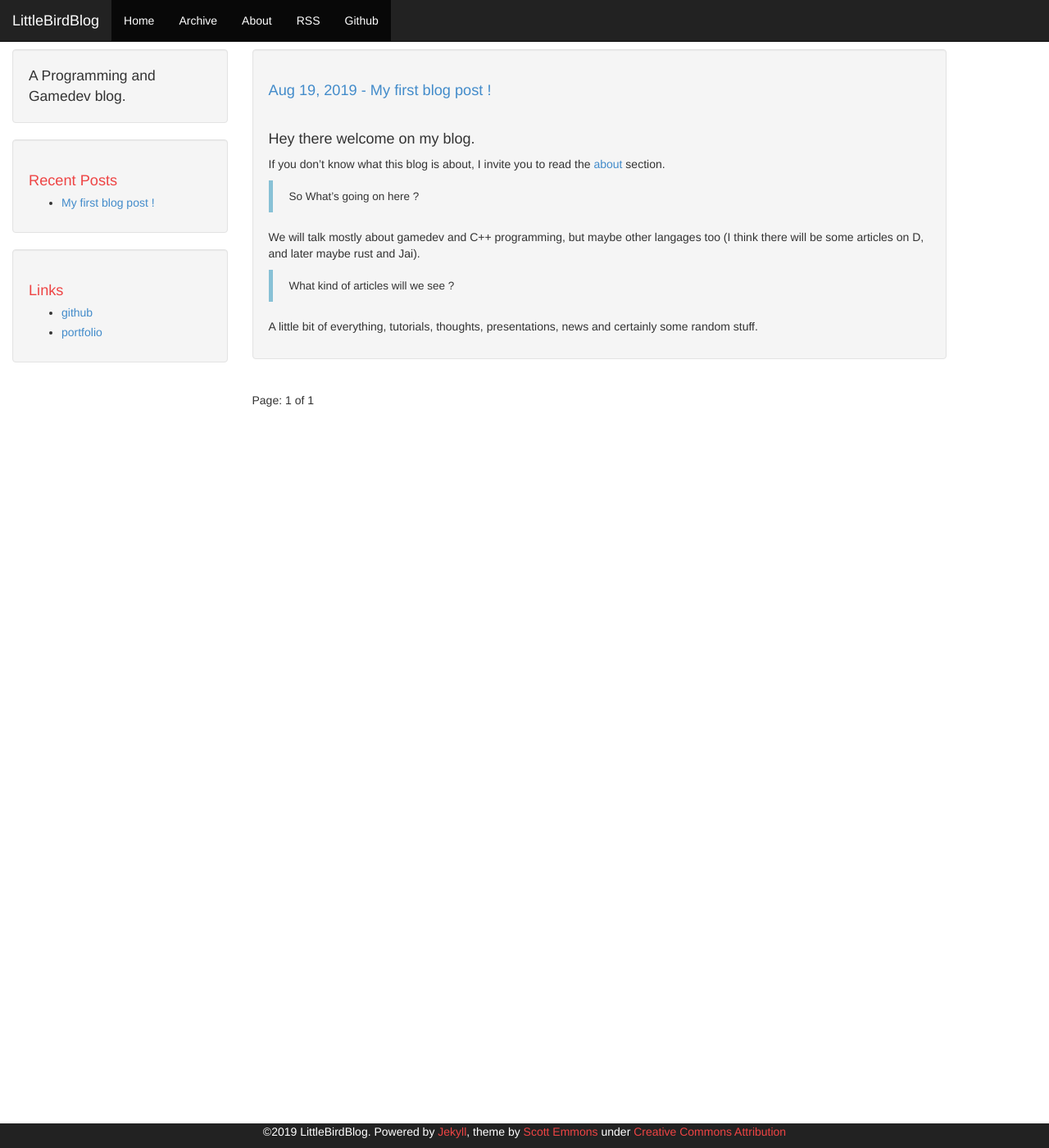
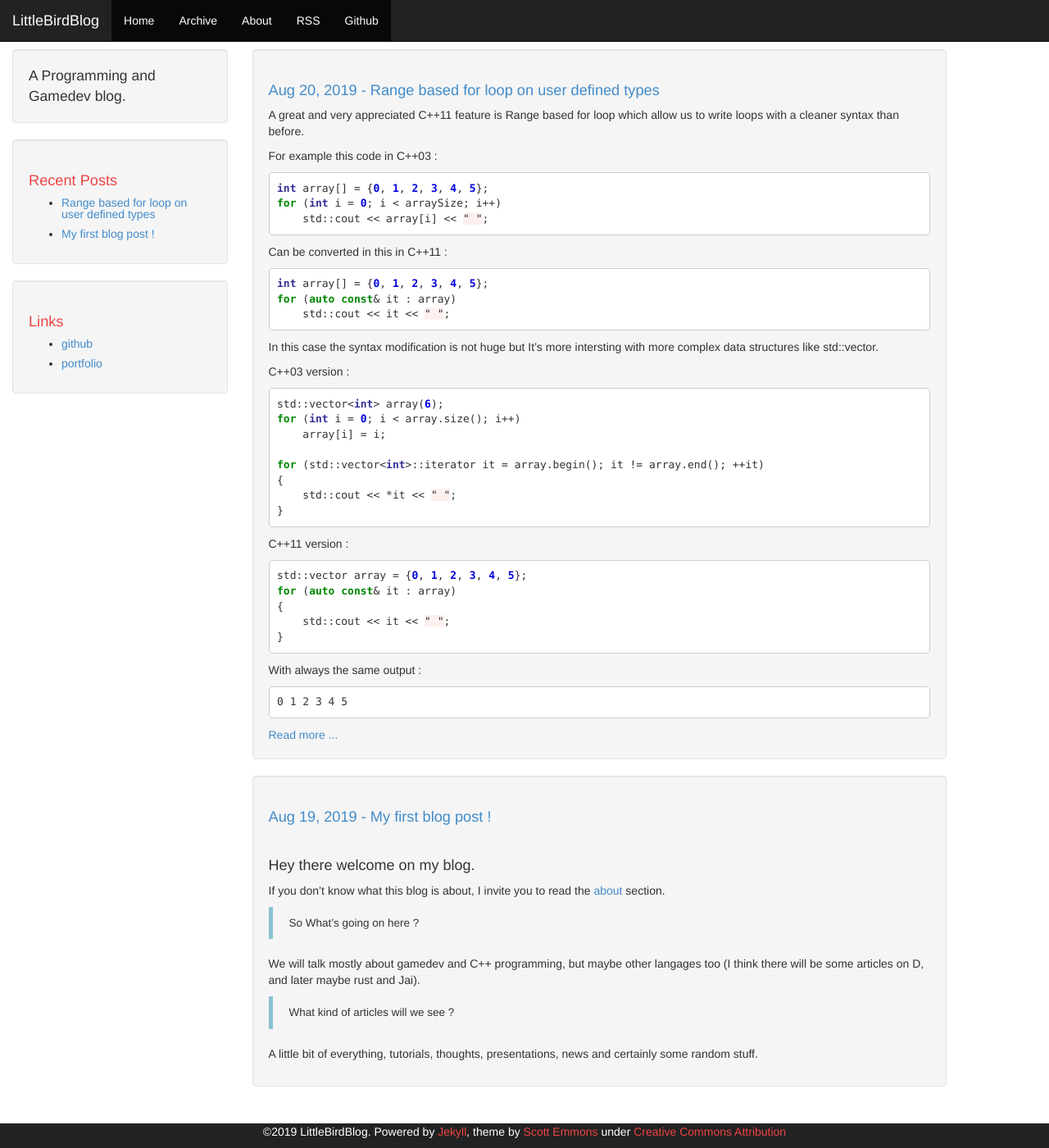
Before and after one commit to blackbird806/LittleBirdBlog, a Jekyll site: the page built from index.html, in a window 1280 px wide and 1400 px high. Shown: the whole window at 82% size. Built offline with Jekyll 4.4.1, drawn with Linux system fonts in a browser that asks for light colours; the list of posts is cut into pages by our own code.

Commit message:
Wip new code highlight
Wip new blog post

````diff
--- a/_config.yml
+++ b/_config.yml
@@ -39,8 +39,10 @@
 permalink: /:year/:month/:title
 paginate: 3
 
-highlighter: rouge
 markdown: kramdown
+kramdown:
+  highlighter: rouge
+
 plugins: ['jekyll-paginate']
 
 exclude: ['README.md', 'LICENSE']
--- /dev/null
+++ b/_posts/2019-08-20-Range-based-for-loop-on-user-types.md
@@ -0,0 +1,150 @@
+---
+layout: post
+title: "Range based for loop on user defined types"
+date: 2019-08-20
+comments: false
+---
+
+A great and very appreciated C++11 feature is Range based for loop which allow us to write loops with a cleaner syntax than before.
+
+For example this code in C++03 :
+```cpp
+int array[] = {0, 1, 2, 3, 4, 5};
+for (int i = 0; i < arraySize; i++)
+    std::cout << array[i] << " ";
+```
+Can be converted in this in C++11 :
+
+```cpp
+int array[] = {0, 1, 2, 3, 4, 5};
+for (auto const& it : array)
+    std::cout << it << " ";
+```
+
+In this case the syntax modification is not huge but It's more intersting with more complex data structures like std::vector.
+
+C++03 version :
+```cpp
+std::vector<int> array(6);
+for (int i = 0; i < array.size(); i++)
+    array[i] = i;
+
+for (std::vector<int>::iterator it = array.begin(); it != array.end(); ++it)
+{
+    std::cout << *it << " ";
+}
+```
+C++11 version :
+```cpp
+std::vector array = {0, 1, 2, 3, 4, 5};
+for (auto const& it : array)
+{
+    std::cout << it << " ";
+}
+```
+
+With always the same output :
+```
+0 1 2 3 4 5
+```
+<!--more-->
+Here the new syntax is a way more compact without be less readable but the things get really interesting when we look on associatives data structures like std::map or std::unordered_map, thanks to the improvement the feature receive in C++17.
+
+So this code in C++03 :
+```cpp
+std::map<std::string, int> m;
+m["a"] = 1;
+m["b"] = 2;
+m["c"] = 3;
+m["d"] = 4;
+for (std::map<std::string, int>::iterator it = m.begin(); it != m.end(); ++it)
+    std::cout << it->first << " : " << it->second << "\n";
+```
+
+Can be replaced with this in C++17 :
+```cpp
+std::map<std::string, int> m;
+m["a"] = 1;
+m["b"] = 2;
+m["c"] = 3;
+m["d"] = 4;
+for (auto const& [key, value] : m)
+    std::cout << key << " : " << value << "\n";
+```
+And the output is of course always the same :
+```
+a : 1
+b : 2
+c : 3
+d : 4
+```
+
+Here we can see the huge difference and what makes interesting this feature.
+But if we can use it with STL containers why not use it with ours ?
+
+First of all let's look what's behind the scene when using range based for loops.
+According to the standard a for range loop produce this code in C++17 (it's almost the same before C++17 however. This modification is due to that : since C++17 begin_expr and end_expr can be different types as long as they can be compared) :
+> ```cpp
+> {
+>   init-statement //this line is for C++20 only
+>   auto && __range = range_expression ;
+>   auto __begin = begin_expr ;
+>   auto __end = end_expr ;
+>   for ( ; __begin != __end; ++__begin)
+>   {
+>       range_declaration = *__begin;
+>       loop_statement
+>   }
+>}
+> ```
+
+And always according to the standard :
+> If range_expression is an expression of a class type C that has both a member named begin and a member named end (regardless of the type or accessibility of such member), then begin_expr is __range.begin() and end_expr is __range.end();
+
+ from : https://en.cppreference.com/w/cpp/language/range-for
+
+So now we have all what we need to use range based for loops with our own classes. As we saw it above we first need a class that implement the method begin() which return an iterator that must be comparable with the value returned by end(), must implement the pre increment operator and must be dereferenceable.
+So let's start with a very simple example in C++17:
+```cpp
+#include <iostream>
+
+class CustomArray
+{
+    int data[100];
+
+    public:
+
+    CustomArray()
+    {
+        for (int i = 0; i < 100; i++)
+            data[i] = i;
+    }
+
+    auto begin() const noexcept
+    {
+        return data;
+    }
+
+    auto end() const noexcept
+    {
+        return &data[100];
+    }
+};
+
+
+int main()
+{
+    CustomArray c;
+    for (auto e : c)
+        std::cout << e << " ";
+
+    return 0;
+}
+```
+
+which outputs :
+```
+0 1 2 3 4 5 6 7 8 9 10 11 12 13 14 15 16 17 18 19 20 21 22 23 24 ...
+```
+
+Here there is no much to explain, begin() return a pointer to the first element of our array and end() to the last element, since a pointer fulfilled the conditions described above
````
Also changed, not shown: _posts/2019-08-19-Hello-there.md (renamed from _posts/2015-08-22-Hello-there.md).
